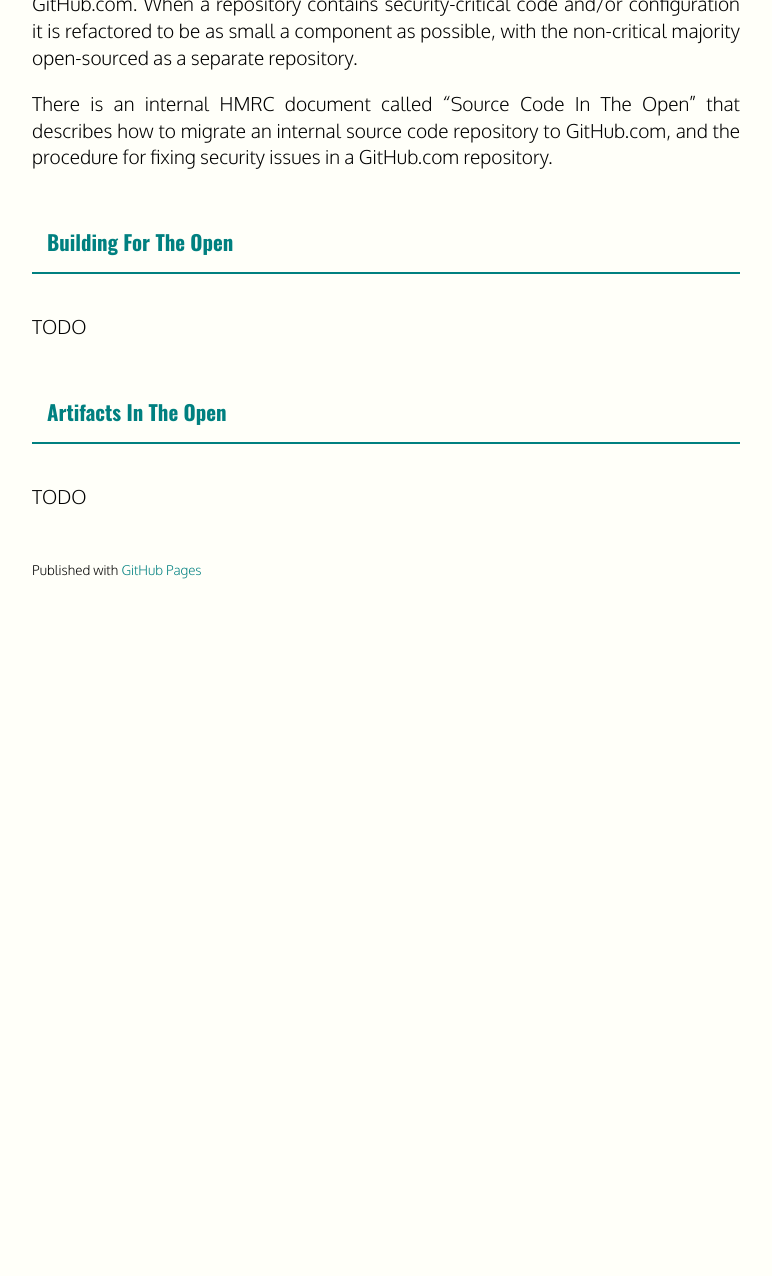
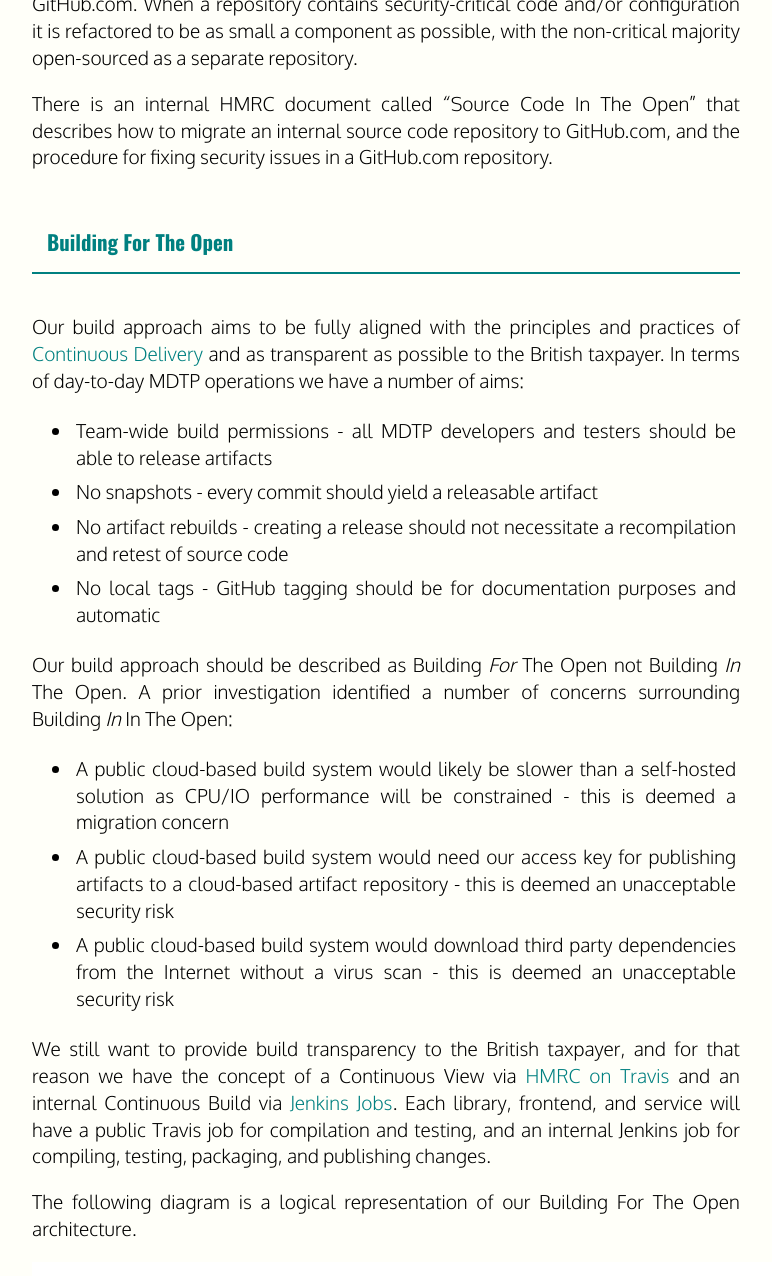
Before and after one commit to hmrc/hmrc.github.io, a Jekyll site: the page built from coding-in-the-open-manual.md, in a window 1280 px wide and 1400 px high, scrolled down 1634 px. Shown: the top 1276 px of the window, without its empty margins (254-1026 px from the left). Built offline with Jekyll 4.4.1, drawn with Linux system fonts in a browser that asks for light colours; before the commit the page ends 2264 px from its top, so only the background shows below that; some of the changed text lies outside the part shown.

Commit message:
MDTP-110 Building for the open

```diff
--- a/coding-in-the-open-manual.md
+++ b/coding-in-the-open-manual.md
@@ -27,7 +27,79 @@ There is an internal HMRC document called "Source Code In The Open" that describ
 
 ### Building For The Open
 
-TODO
+Our build approach aims to be fully aligned with the principles and practices of [Continuous Delivery](http://www.continuousdelivery.com) and as transparent as possible to the British taxpayer. In terms of day-to-day MDTP operations we have a number of aims:
+
+- Team-wide build permissions - all MDTP developers and testers should be able to release artifacts
+- No snapshots - every commit should yield a releasable artifact
+- No artifact rebuilds - creating a release should not necessitate a recompilation and retest of source code
+- No local tags - GitHub tagging should be for documentation purposes and automatic
+
+Our build approach should be described as Building *For* The Open not Building *In* The Open. A prior investigation identified a number of concerns surrounding Building *In* In The Open:
+
+- A public cloud-based build system would likely be slower than a self-hosted solution as CPU/IO performance will be constrained - this is deemed a migration concern
+- A public cloud-based build system would need our access key for publishing artifacts to a cloud-based artifact repository - this is deemed an unacceptable security risk
+- A public cloud-based build system would download third party dependencies from the Internet without a virus scan - this is deemed an unacceptable security risk
+
+We still want to provide build transparency to the British taxpayer, and for that reason we have the concept of a Continuous View via [HMRC on Travis](http://www.travis-ci.org/hmrc) and an internal Continuous Build via [Jenkins Jobs](https://www.github.com/hmrc/jenkins-jobs). Each library, frontend, and service will have a public Travis job for compilation and testing, and an internal Jenkins job for compiling, testing, packaging, and publishing changes.
+
+The following diagram is a logical representation of our Building For The Open architecture.
+
+![Building For The Open](/images/building-for-the-open.png)
+
+#### Release Candidates
+
+These are uniquely versioned artifacts sourced from `master` via [GitHub Flow](https://guides.github.com/introduction/flow/index.html), and intended for development usage. Release candidate versioning is derived from [Semantic Versioning](http://www.semver.org/) and is as follows:
+
+    <most recent Release>-<commits since most recent Release>-g<commit hash>
+
+For Release Candidates that are built from the same commit as a Release the version will be:
+
+    <most recent Release>-0-g0000000
+
+An implementation of this strategy must adopt the following rules:
+
+1. Call `git describe`
+1. If the result is not a tag with a `v` prefix then fail
+1. If the result is a tag with no commits append `-0-g0000000` e.g. `v1.1.0` -> `v1.1.0-0-g00000000`
+1. Strip the `v` prefix
+
+The following repositories are technology-specific implementations of the HMRC versioning strategy:
+
+- sbt: [sbt-git-versioning](https://github.com/hmrc/sbt-git-versioning) and [sbt-git-stamp](https://github.com/hmrc/sbt-git-stamp)
+
+#### Releases
+
+These are uniquely versioned artifacts sourced from a Release Candidate via [Releaser](https://www.github.com/hmrc/releaser) and intended for production usage. The versioning scheme is:
+
+    <major version>.<minor version>.<hotfix version>
+
+Releaser transforms Release Candidates into Releases on the fly, and automatically tags the GitHub repository upon success `jenkins - 1.0.0 tagged from #abcd by alice on 23 Mar 15`.
+
+#### Example
+
+Consider Alice working on [domain](https://github.com/hmrc/domain). The most recent Release to production was `1.1.0` and she wants to release commits `#abcdefg`, `#bbcdefg`, `#bbcdefh`, `#bbcdefi`, `#cbcdefg`, and `#dbcdefg` yielding a minor version, a minor version, a major version, and a hotfix version.
+
+1. `#abcdefg` -> `1.2.0`
+    1. Alice starts development on master from `1.1.0` (Release Candidate `1.1.0-0-g0000000`)
+    2. Alice tests and commits `#abcdefg` and pushes to master
+    3. `#abcdefg` is the first commit since Release `1.1.0`. so Release Candidate `1.1.0-1-gabcdefg` is created
+    4. Alice releases Release Candidate `1.1.0-1-gabcdefg` as a minor version via [Releaser](https://www.github.com/hmrc/releaser), which creates Release `1.2.0`
+1. `#bbcdefg` -> `1.3.0`
+    1. Alice starts development on master from `1.2.0` (Release Candidate `1.2.0-0-g0000000`)
+    2. Alice tests and commits `#bbcdefg`, `#bbcdefh`, `#bbcdefi`, and pushes to master
+    3. There have been 3 commits since Release `1.2.0`, so Release Candidate `1.2.0-3-gbbcdefi` is created
+    4. Alice releases Release Candidate `1.2.0-3-gbbcdefi` as a minor version via [Releaser](https://www.github.com/hmrc/releaser), which creates Release `1.3.0`
+1. `#cbcdefg` -> `2.0.0`
+    1. Alice starts development on master from `1.3.0` (Release Candidate `1.3.0-0-g0000000`)
+    2. Alice tests and commits `#cbcdefg` and pushes to master
+    3. `#cbcdefg` is the first commit since Release `1.3.0`, so Release Candidate `1.3.0-1-gcbcdefg` is created
+    4. Alice releases Release Candidate `1.3.0-1-gcbcdefg` as a major version via [Releaser](https://www.github.com/hmrc/releaser), which creates Release `2.0.0`
+1. `#dbcdefg` -> `1.3.1`
+    1. Alice creates a `1.3.0-hotfix` branch from `1.3.0` on master i.e. commit `#bbcdefi`
+    2. Alice develops and tests a local Release Candidate `1.3.0-0-g0000000`
+    3. Alice tests and commits `#dbcdefg` and pushes to branch `1.3.0-hotfix`
+    4. `#cbcdefg` is the first commit since Release `1.3.0` on branch `1.3.0-hotfix`, so Release Candidate `1.3.0-1-gdbcdefg`
+    5. Alice releases Release Candidate `1.3.0-1-gdbcdefg` as a hotfix version via [Releaser](https://www.github.com/hmrc/releaser), which creates Release `1.3.1`
 
 ### Artifacts In The Open
 
```
Also changed, not shown: images/building-for-the-open.png (added), images/building-in-the-open.png (deleted).
